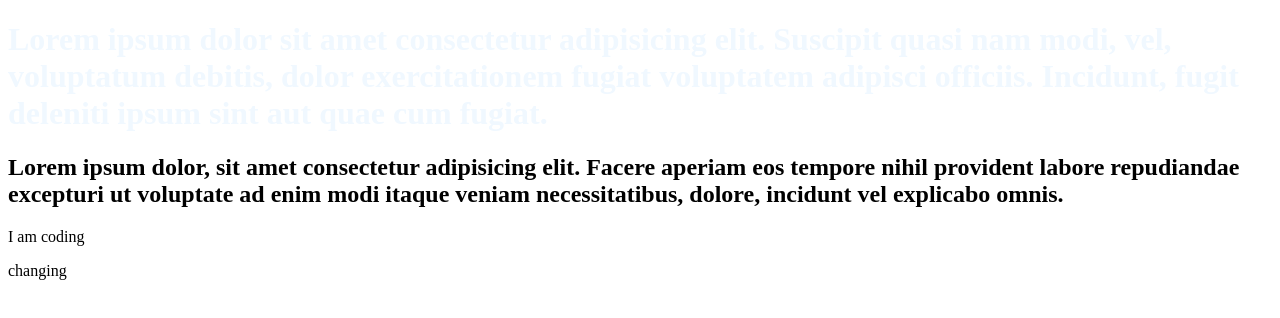
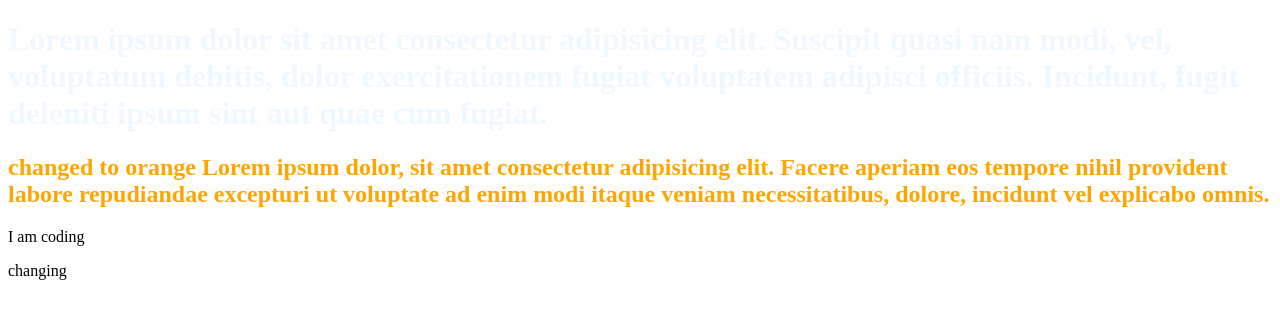
Before and after one commit to Rohan1279/my-first-repo, a plain HTML site: page index.html in a window 1280 px wide. Drawn offline with Linux system fonts and the light colour scheme.

Commit message:
color changed to orange

```diff
--- a/index.html
+++ b/index.html
@@ -13,7 +13,8 @@
     <h1>Lorem ipsum dolor sit amet consectetur adipisicing elit. Suscipit quasi nam modi, vel, voluptatum debitis, dolor
         exercitationem fugiat voluptatem adipisci officiis. Incidunt, fugit deleniti ipsum sint aut quae cum fugiat.
     </h1>
-    <h2>Lorem ipsum dolor, sit amet consectetur adipisicing elit. Facere aperiam eos tempore nihil provident labore
+    <h2>changed to orange Lorem ipsum dolor, sit amet consectetur adipisicing elit. Facere aperiam eos tempore nihil
+        provident labore
         repudiandae excepturi ut voluptate ad enim modi itaque veniam necessitatibus, dolore, incidunt vel explicabo
         omnis.</h2>
     <p>I am coding </p>
--- a/style.css
+++ b/style.css
@@ -1,3 +1,7 @@
 h1 {
     color: aliceblue;
 }
+
+h2 {
+    color: orange;
+}
```
